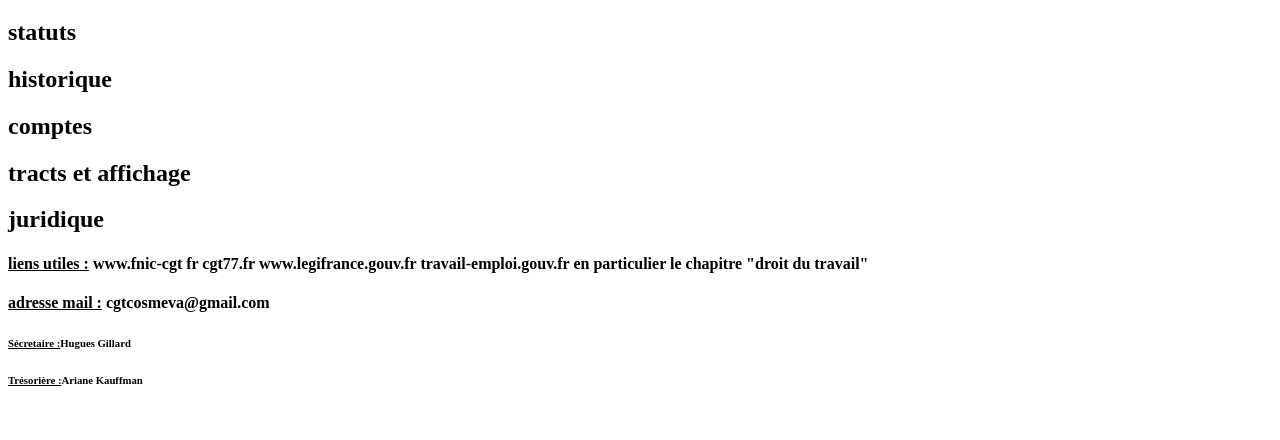
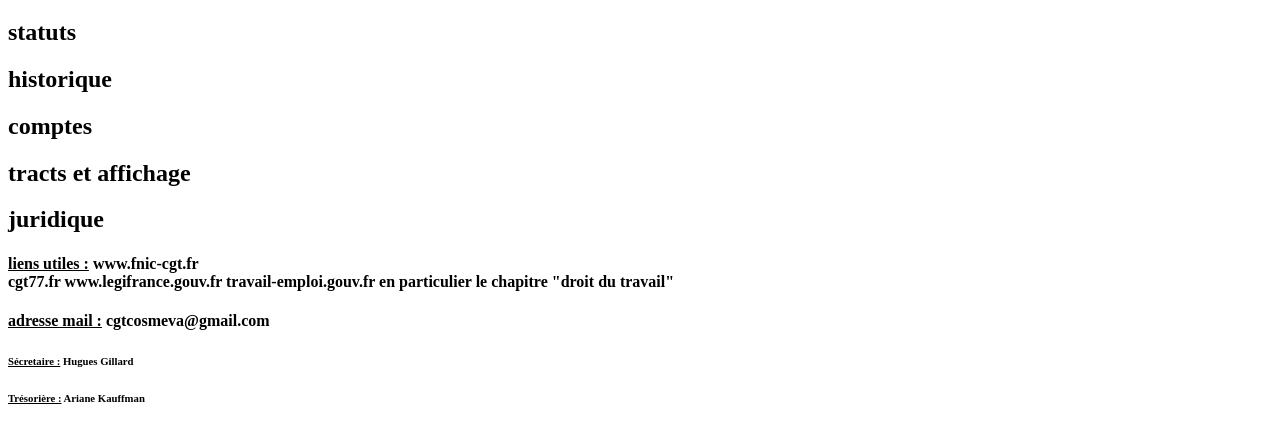
Before and after one commit to lacgtcosmeva/cgtcosmeva.fr.to, a plain HTML site: page index.html in a window 1280 px wide. Shown: the part 116-556 px from the top of the page. Drawn offline with Linux system fonts and the light colour scheme.

Commit message:
Update index.html

```diff
--- a/index.html
+++ b/index.html
@@ -15,10 +15,10 @@
 <h2>tracts et affichage</h2>
 <h2>juridique</h2>
 <h4><u>liens utiles :</u>
-www.fnic-cgt fr       cgt77.fr     www.legifrance.gouv.fr     travail-emploi.gouv.fr en particulier le chapitre "droit du travail"
+www.fnic-cgt.fr</br>       cgt77.fr     www.legifrance.gouv.fr     travail-emploi.gouv.fr en particulier le chapitre "droit du travail"
 </h4>
 <h4><u>adresse mail :</u> cgtcosmeva@gmail.com</h4>
-<h6><u>Sécretaire :</u>Hugues Gillard</h6>
-<h6><u>Trésorière :</u>Ariane Kauffman</h6>
+<h6><u>Sécretaire :</u> Hugues Gillard</h6>
+<h6><u>Trésorière :</u> Ariane Kauffman</h6>
 </body>
 </html>
```
